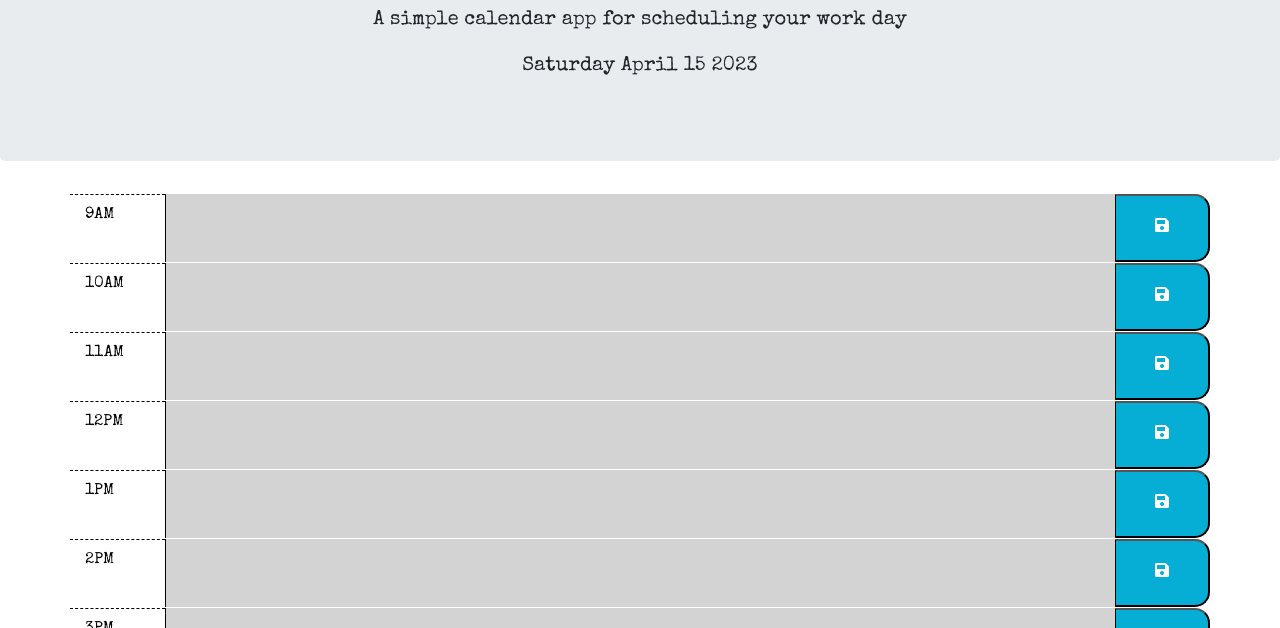
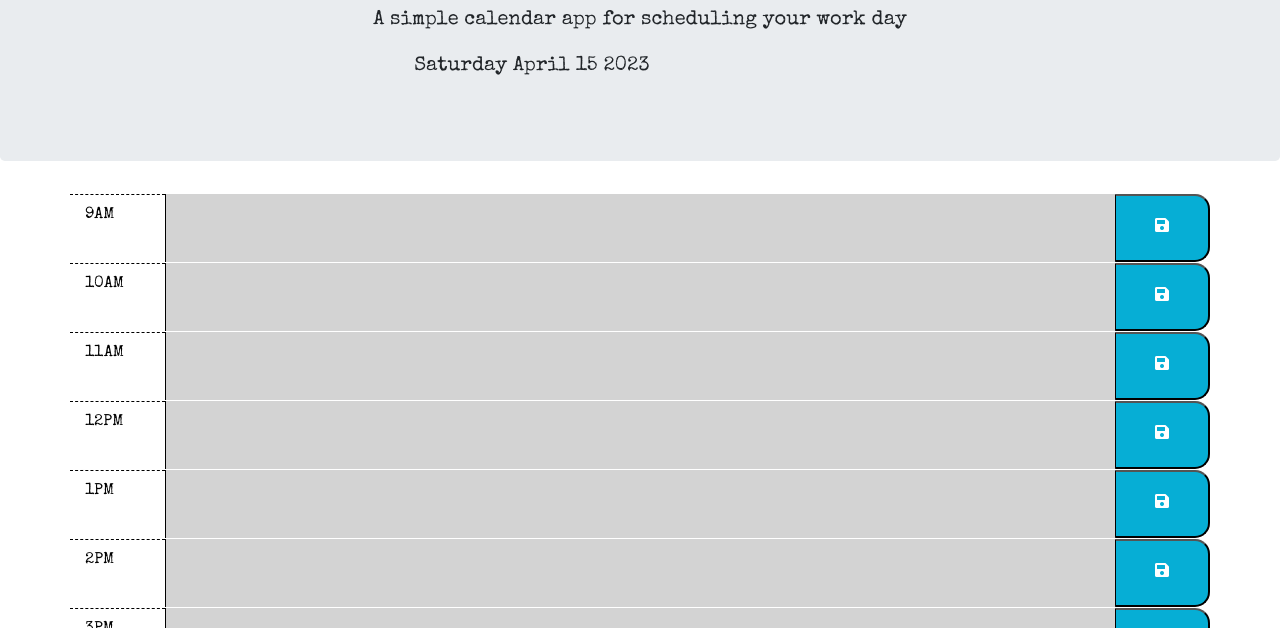
Before and after one commit to Oronafrankie87/ClockWise, a plain HTML site: page index.html in a window 1280 px wide. Shown: the part 153-781 px from the top of the page. Drawn offline with nearby package versions, Linux system fonts and the light colour scheme.

Commit message:
README finished and responsive function adjusted

```diff
--- a/assets/css/script.css
+++ b/assets/css/script.css
@@ -61,3 +61,17 @@ textarea {
   font-size: 20px;
   transition: all 0.3s ease-in-out;
 }
+
+@media screen and (min-width: 700px) {
+  #currentDay {
+    width: 300px
+    font-size: 10px !important;
+  }
+}
+
+@media screen and (min-width: 900px) {
+  #currentDay {
+    width: 1000px;
+    font-size: 20px !important;
+  }
+}
```
Also changed, not shown: 1 other file.
